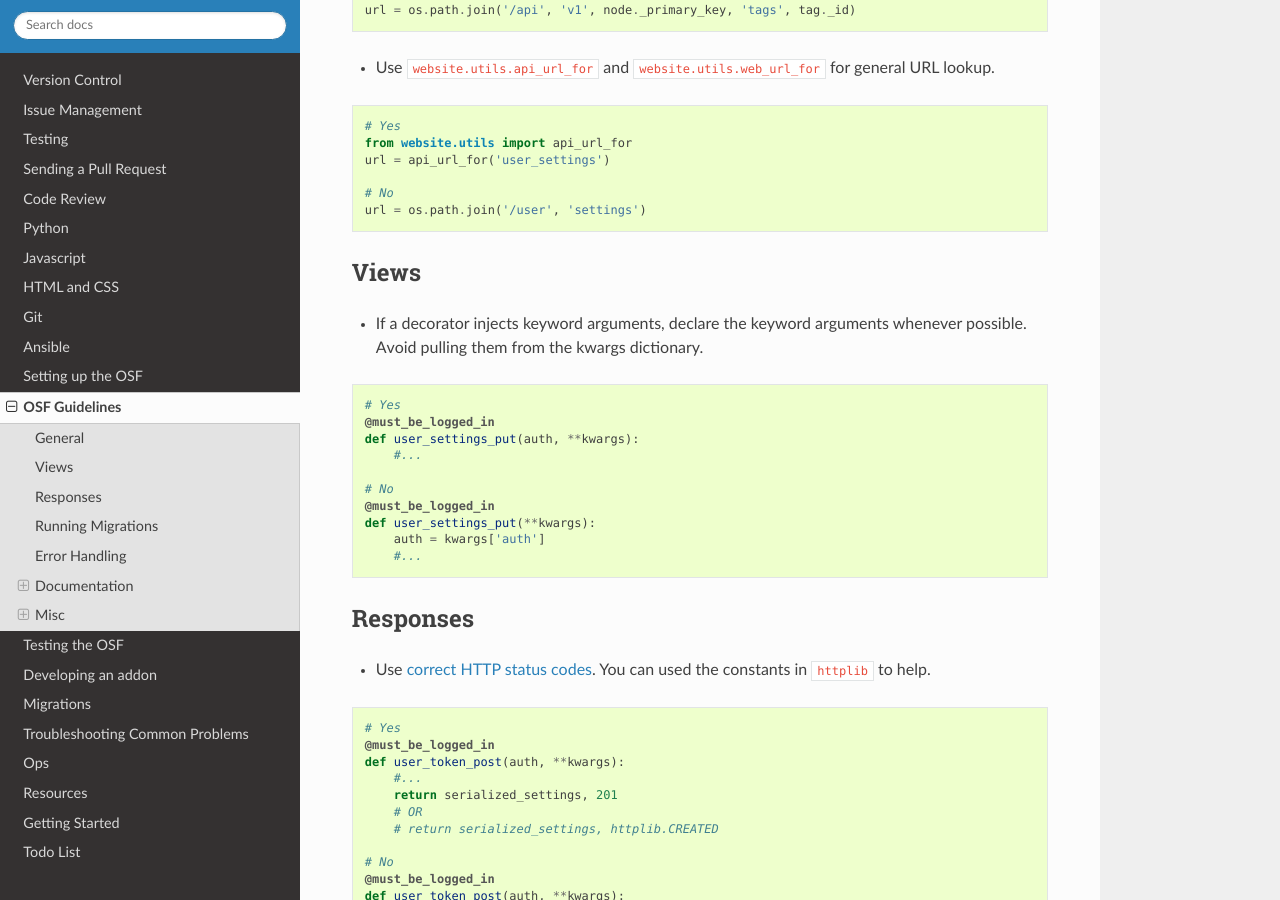
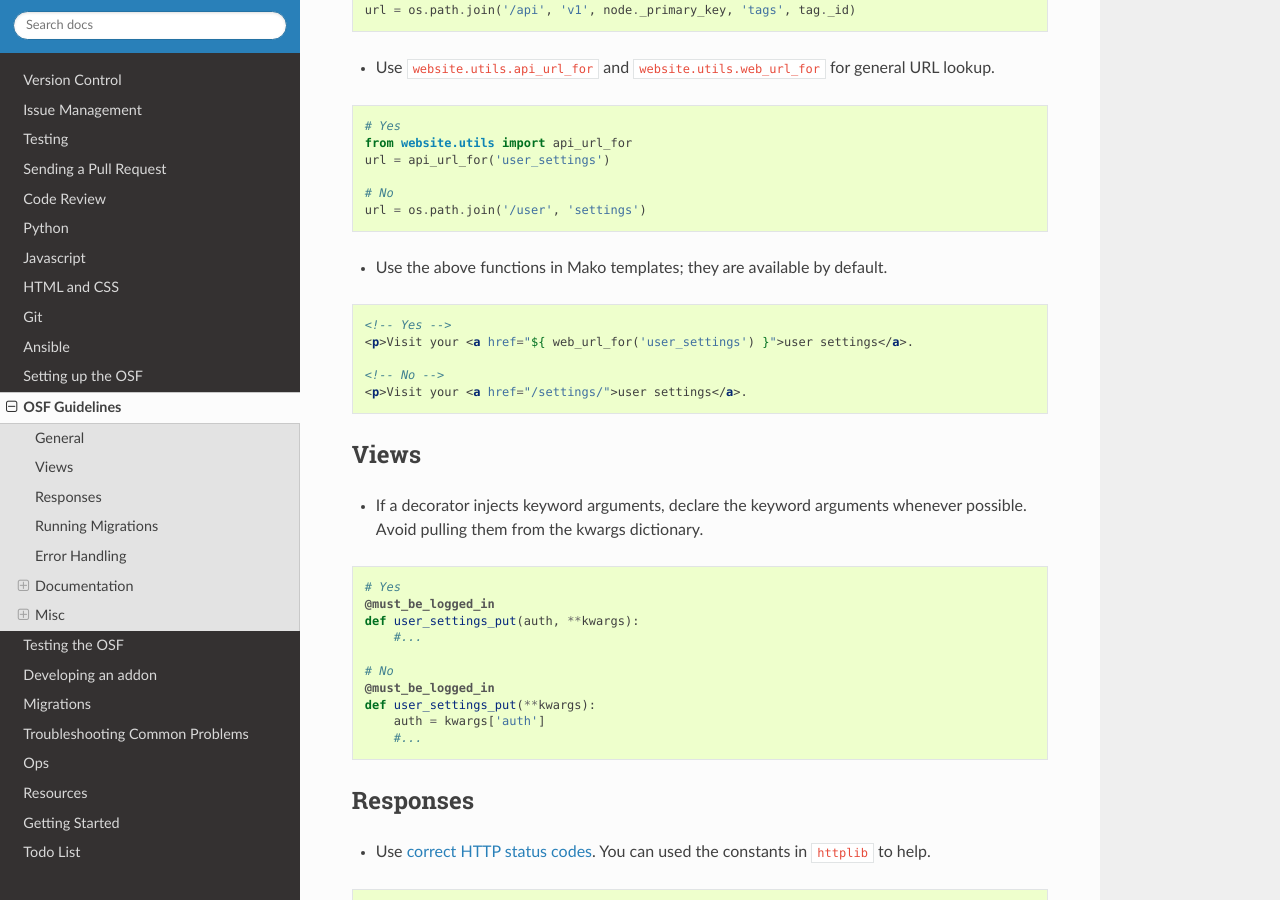
Before and after one commit to CenterForOpenScience/COSDev, a Sphinx documentation site: the page built from docs/osf/guidelines.rst, in a window 1280 px wide and 900 px high, scrolled down 561 px. Built offline with Sphinx 7.4.7 and the Read the Docs theme 2.0.0, drawn with Linux system fonts in a browser that asks for light colours.

Commit message:
Add OSF Guideline for using url lookups in Mako

```diff
--- a/docs/osf/guidelines.rst
+++ b/docs/osf/guidelines.rst
@@ -37,6 +37,16 @@ General
 
     # No
     url = os.path.join('/user', 'settings')
+
+- Use the above functions in Mako templates; they are available by default.
+
+.. code-block:: html+mako
+
+    <!-- Yes -->
+    <p>Visit your <a href="${ web_url_for('user_settings') }">user settings</a>.
+
+    <!-- No -->
+    <p>Visit your <a href="/settings/">user settings</a>.
 
 Views
 *****
```
